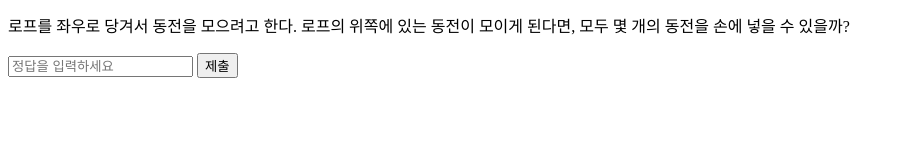
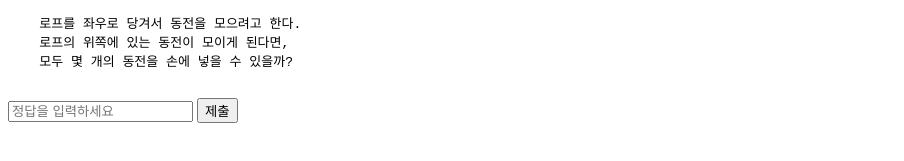
Before and after one commit to sts06017/AimHighQ4, a plain HTML site: page index.html in a window 1280 px wide. Shown: the part 77-238 px from the top of the page, without its empty margins (0-904 px from the left). Drawn offline with Linux system fonts and the light colour scheme.

Commit message:
이미지 사이즈,들여쓰기 수정

```diff
--- a/index.html
+++ b/index.html
@@ -7,11 +7,13 @@
 </head>
 <body>
     <p>Q1</p>
-    <img src="images/Q4.jpeg" alt="문제 이미지">
+    <img src="images/Q4.jpeg" alt="문제 이미지" width="40%">
     <p></p>
-    <p>로프를 좌우로 당겨서 동전을 모으려고 한다.
-        로프의 위쪽에 있는 동전이 모이게 된다면,
-        모두 몇 개의 동전을 손에 넣을 수 있을까?</p>
+    <pre>
+    로프를 좌우로 당겨서 동전을 모으려고 한다.
+    로프의 위쪽에 있는 동전이 모이게 된다면,
+    모두 몇 개의 동전을 손에 넣을 수 있을까?
+    </pre>
     <input type="text" id="answer" placeholder="정답을 입력하세요">
     <button onclick="checkAnswer()">제출</button>
     <script>
```
Also changed, not shown: Q4citU.html (+1 -1 lines).
